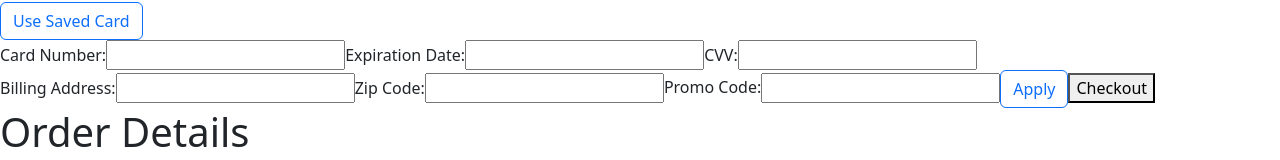
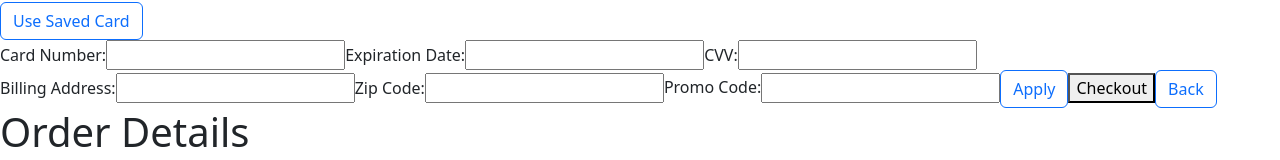
Before and after one commit to JeffreyJ02/cinema_proj, a Next.js app: page /checkout in a window 1280 px wide. Shown: the part 156-316 px from the top of the page. Built offline with nearby package versions, Linux system fonts and the light colour scheme.

Commit message:
Add back button to Checkout form

```diff
--- a/src/app/components/Checkout.js
+++ b/src/app/components/Checkout.js
@@ -48,6 +48,7 @@ export default function Checkout( {order} ) {
                     <Button variant="btn btn-outline-primary">Apply</Button>
                 </label>
                 <button type="submit">Checkout</button>
+                <Button variant="btn btn-outline-primary" href="/order-summary">Back</Button>
             </form>
             <OrderDetails order={order} />
         </div>
```
